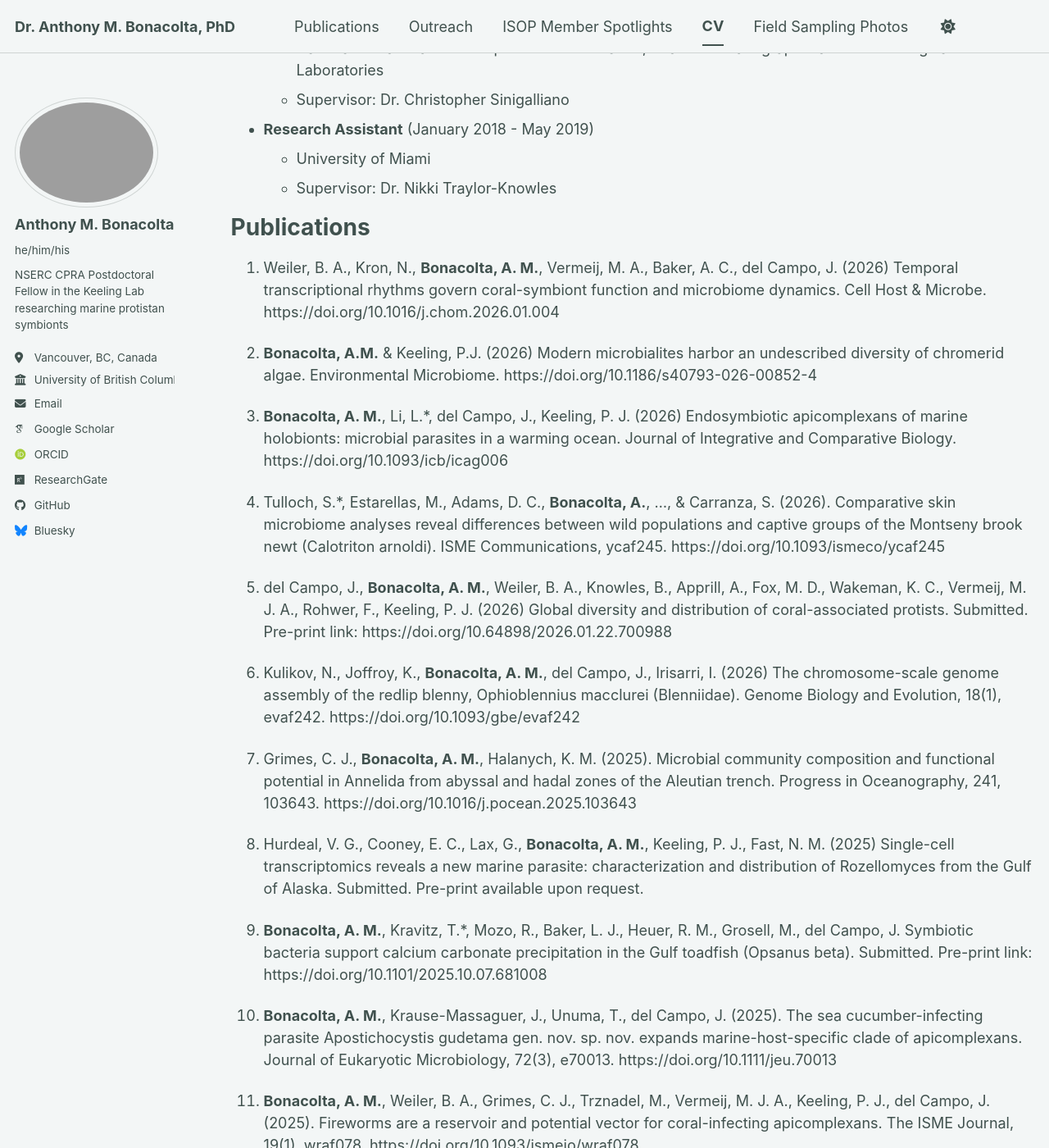
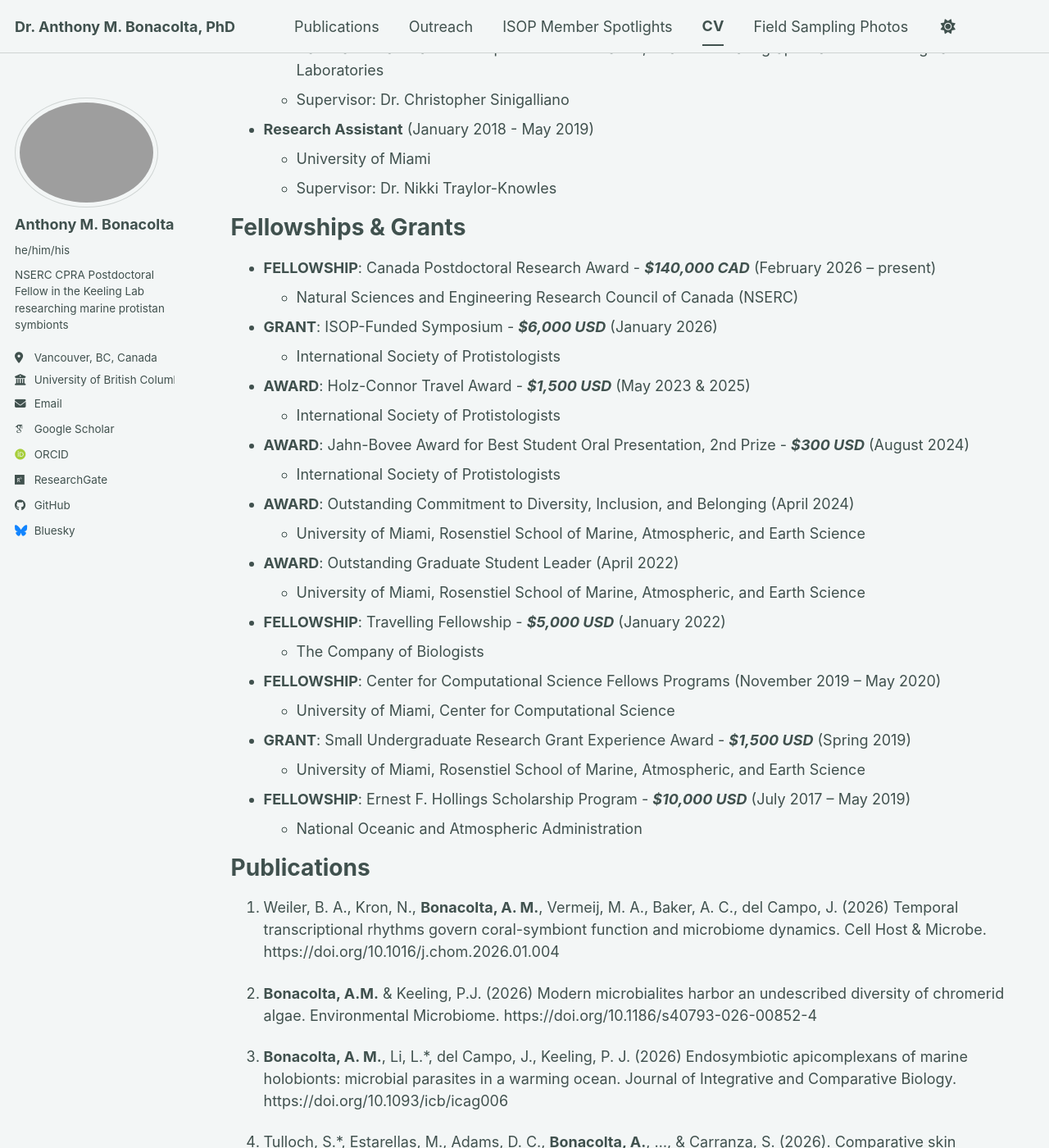
Before and after one commit to Abonacolta/abonacolta.github.io, a Jekyll site: the page built from _pages/cv.md, in a window 1280 px wide and 1400 px high, scrolled down 535 px. Shown: the whole window at 82% size. Built offline with Jekyll 4.4.1, drawn with Linux system fonts in a browser that asks for light colours; some web fonts are replaced; a script bundle is joined from its source files by our own code; library files that are not in the unit come from our copies.

Commit message:
Update cv.md

```diff
--- a/_pages/cv.md
+++ b/_pages/cv.md
@@ -31,6 +31,38 @@ Research experience
 * **Research Assistant** (January 2018 - May 2019)
   * University of Miami
   * Supervisor: Dr. Nikki Traylor-Knowles
+
+Fellowships & Grants
+======
+* **FELLOWSHIP**: Canada Postdoctoral Research Award - ***$140,000 CAD***	(February 2026 – present)
+  * Natural Sciences and Engineering Research Council of Canada (NSERC)
+
+* **GRANT**: ISOP-Funded Symposium - ***$6,000 USD***		(January 2026)
+  * International Society of Protistologists
+
+* **AWARD**: Holz-Connor Travel Award - ***$1,500 USD***		(May 2023 & 2025)
+  * International Society of Protistologists
+
+* **AWARD**: Jahn-Bovee Award for Best Student Oral Presentation, 2nd Prize - ***$300 USD***	(August 2024)
+  * International Society of Protistologists
+
+* **AWARD**: Outstanding Commitment to Diversity, Inclusion, and Belonging	(April 2024)
+  * University of Miami, Rosenstiel School of Marine, Atmospheric, and Earth Science
+
+* **AWARD**: Outstanding Graduate Student Leader		(April 2022)
+  * University of Miami, Rosenstiel School of Marine, Atmospheric, and Earth Science
+
+* **FELLOWSHIP**: Travelling Fellowship - ***$5,000 USD***		(January 2022)
+  * The Company of Biologists
+
+* **FELLOWSHIP**: Center for Computational Science Fellows Programs	(November 2019 – May 2020)
+  * University of Miami, Center for Computational Science
+
+* **GRANT**: Small Undergraduate Research Grant Experience Award - ***$1,500 USD***	(Spring 2019)
+  * University of Miami, Rosenstiel School of Marine, Atmospheric, and Earth Science
+
+* **FELLOWSHIP**: Ernest F. Hollings Scholarship Program - ***$10,000 USD***	(July 2017 – May 2019)
+  * National Oceanic and Atmospheric Administration
 
 Publications
 ======
```
